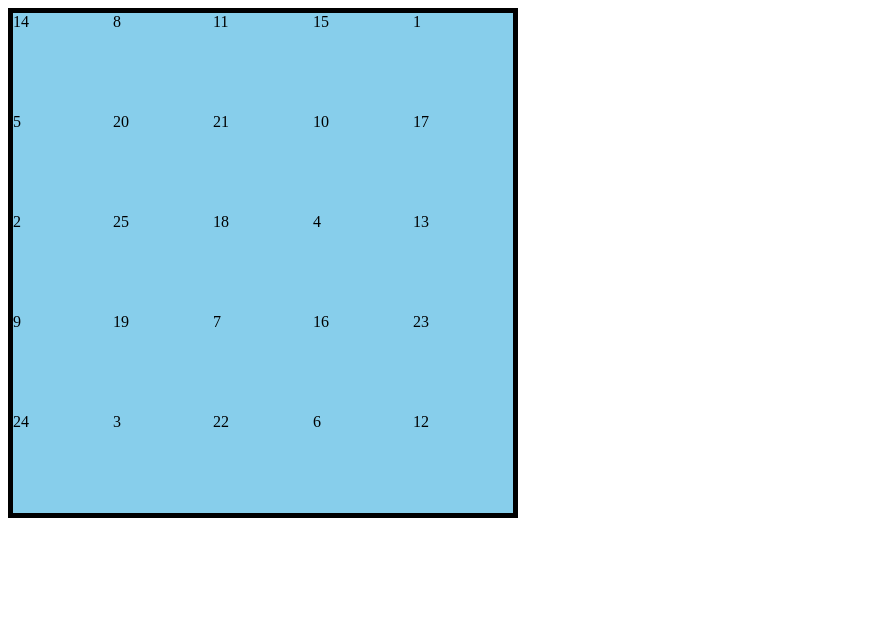
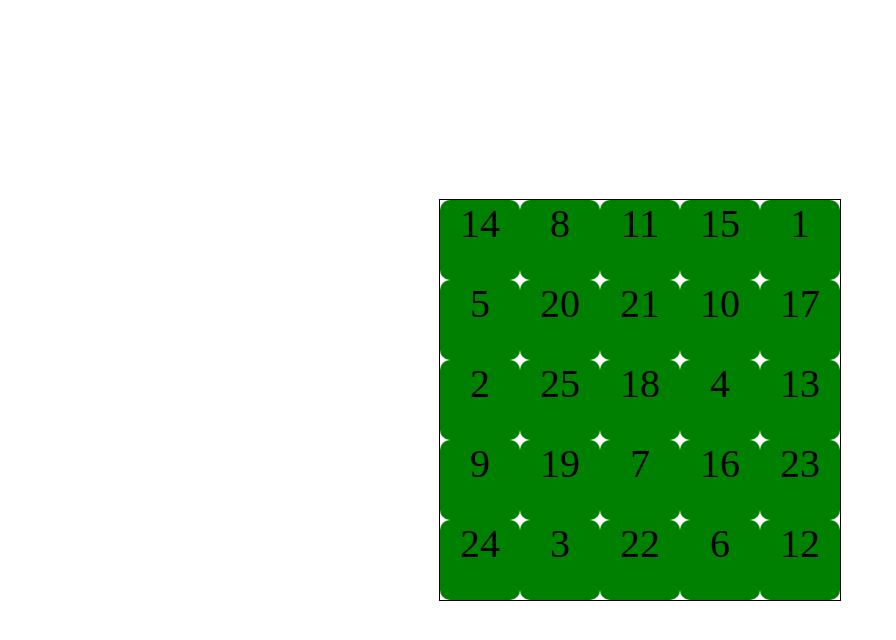
Before and after one commit to jeffondev/1to50, a plain HTML site: page index.html in a window 1280 px wide. Shown: the whole page, without its empty margins (0-896 px from the left). Drawn offline with Linux system fonts and the light colour scheme.

Commit message:
숫자를 눌러 다음 숫자를 나오게 처리

```diff
--- a/index.html
+++ b/index.html
@@ -7,6 +7,7 @@
     <title>Document</title>
     <script>
     function init() {
+        var targetNum = 1;
         var cols = document.getElementsByClassName("col");
         var nums = Array.from({length: 25}, (v, i) => i+1); // [1..25]
         // cols.splice(4, 1); // 4번째 제거
@@ -23,59 +24,81 @@
         for(var i=0;i<25;i++)
         {
             cols[i].addEventListener('click', function(e){
-                alert(e.target.textContent);
+                if(e.target.textContent == targetNum)
+                {
+                    if(targetNum >= 26)
+                    {
+                        e.target.textContent = "";
+                    }
+                    else {
+                        e.target.textContent = targetNum+25;
+                    }
+                    targetNum++;
+                }
+
              });
          }
+
 
     }
 
     </script>
     <style>
-        .col {
-            border-width: 0px;
+    * {
+      margin: 0px;
+      padding: 0px;
+    }
+    .box {
+      display: block;
+      border-width: 1px;
       border-style: solid;
       border-color: black;
+      width: 400px;
+      height: 400px;
+
+      position: absolute;
+      top: 50%;
+      left: 50%;
+      transform: translate(-50%, -50%);
+    }
+    .row {
+      height: 20%;
+      width: 100%;
+      border-width: 0px;
+    }
+    .col {
       width: 20%;
       height: 100%;
       display: inline-block;
-            background-color: skyblue;
-        }
-        .row {
-            display: inline-block;
-            width: 100%;
-            height: 20%;
-        }
-        .box {
-            display: block;
-            border-width: thick;
-            border-style: solid;
-            border-color: black;
-            /* position: absolute; */
-            top: 50%;
-            left: 50%;
-            width: 500px;
-            height: 500px;
+
+      text-align: center;
+      vertical-align: middle;
+      font-size: 40px;
+
+      background-color: green;
+      border-width: 5px;
+      border-radius: 10px;
     }
     </style>
 </head>
 <body onload="init();">
 
     <div class="box">
-        <span class="row">
-            <span class="col"> </span><span class="col"> </span><span class="col"> </span><span class="col"> </span><span class="col"> </span>
-        </span>
-        <span class="row">
-            <span class="col"> </span><span class="col"> </span><span class="col"> </span><span class="col"> </span><span class="col"> </span>
-        </span>
-        <span class="row">
-            <span class="col"> </span><span class="col"> </span><span class="col"> </span><span class="col"> </span><span class="col"> </span>
-        </span>
-        <span class="row">
-            <span class="col"> </span><span class="col"> </span><span class="col"> </span><span class="col"> </span><span class="col"> </span>
-        </span>
-        <span class="row">
-            <span class="col"> </span><span class="col"> </span><span class="col"> </span><span class="col"> </span><span class="col"> </span>
-        </span>
+        <div class="row">
+          <div class="col"></div><div class="col"></div><div class="col"></div><div class="col"></div><div class="col"></div>
+        </div>
+        <div class="row">
+          <div class="col"></div><div class="col"></div><div class="col"></div><div class="col"></div><div class="col"></div>
+        </div>
+        <div class="row">
+          <div class="col"></div><div class="col"></div><div class="col"></div><div class="col"></div><div class="col"></div>
+        </div>
+        <div class="row">
+          <div class="col"></div><div class="col"></div><div class="col"></div><div class="col"></div><div class="col"></div>
+        </div>
+        <div class="row">
+          <div class="col"></div><div class="col"></div><div class="col"></div><div class="col"></div><div class="col"></div>
+        </div>
     </div>
 </body>
 </html>
```
Lines whose indentation alone changed are shown as unchanged.
